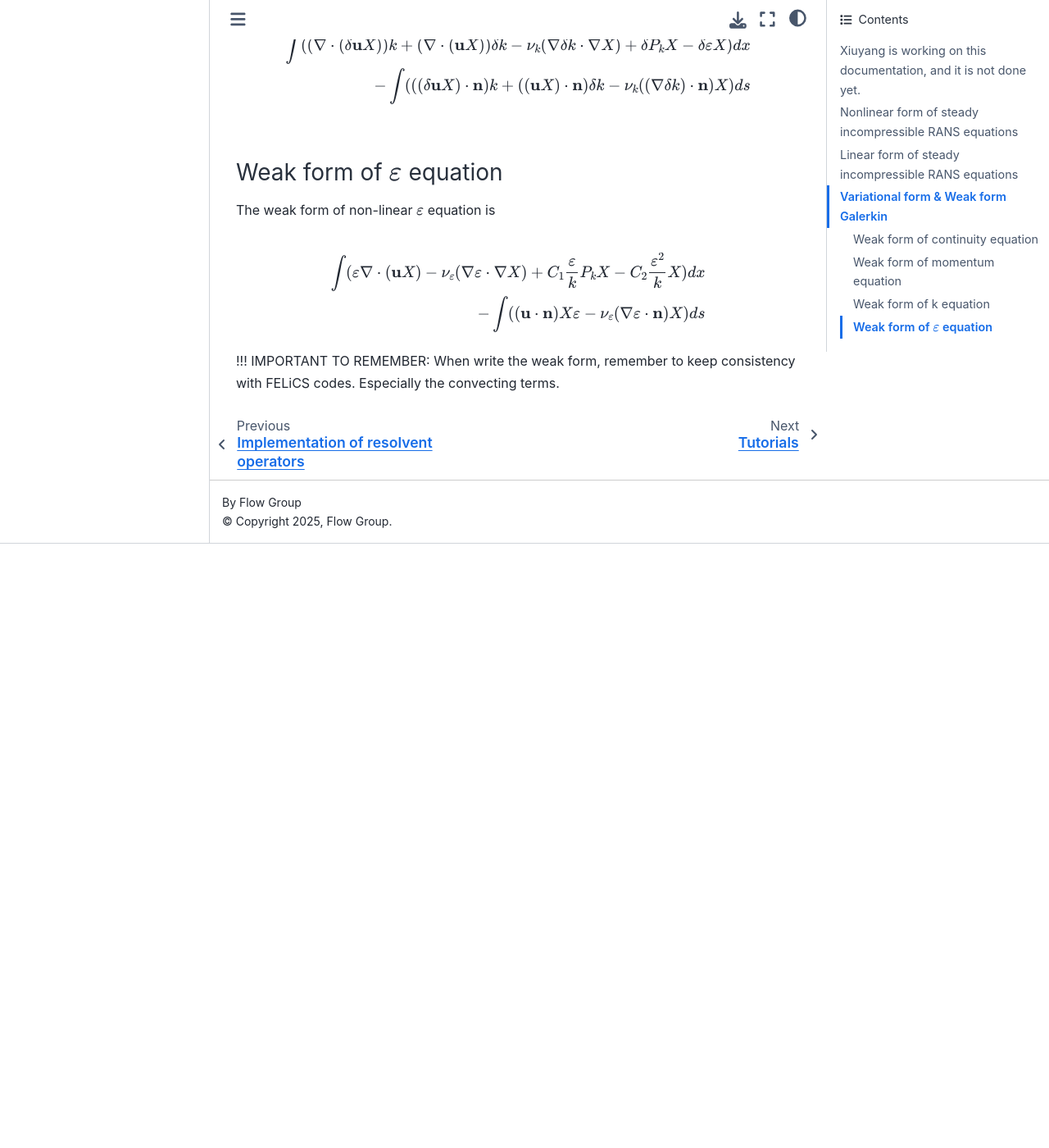
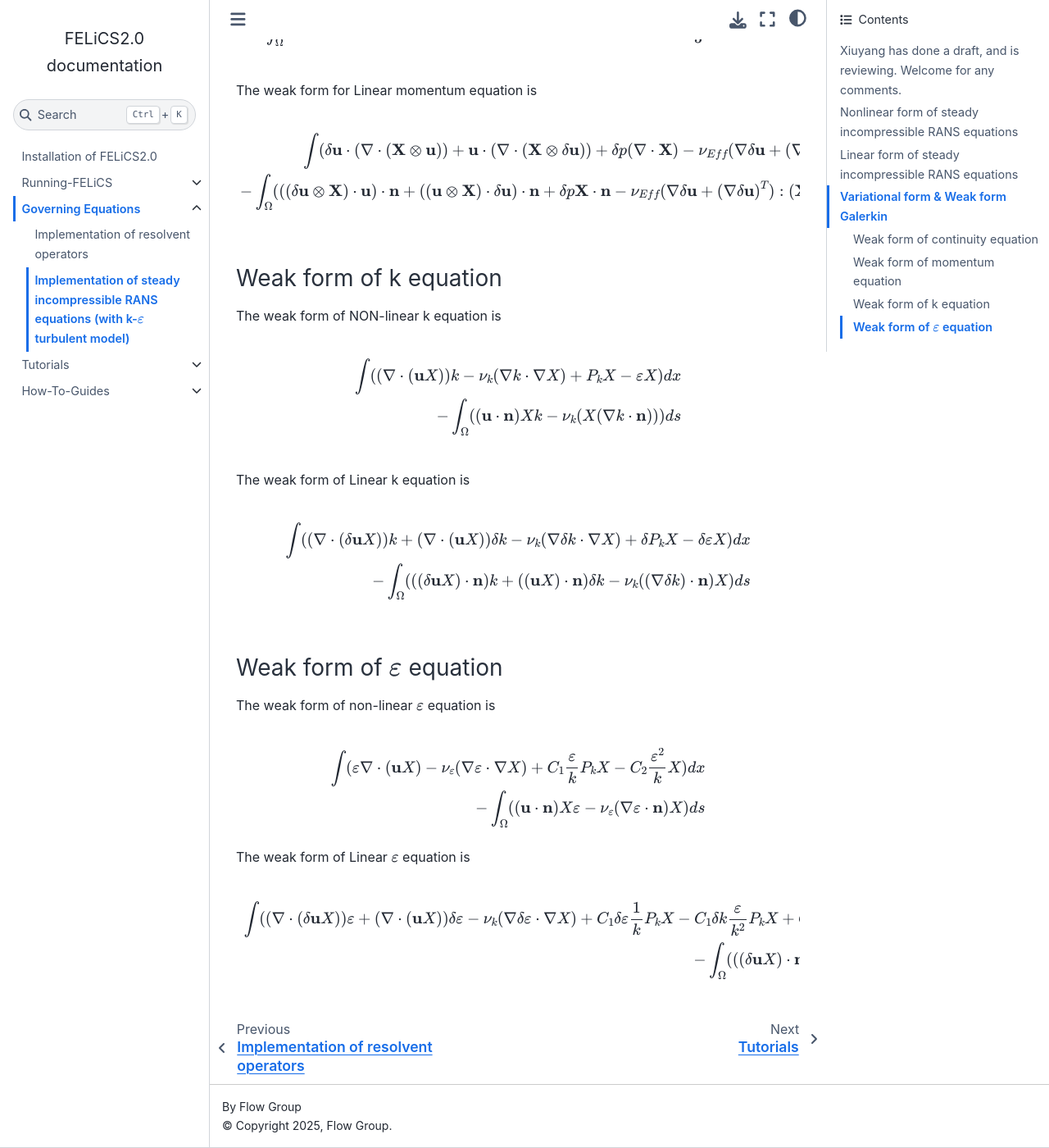
Before and after one commit to arash-mp/FELiCS_FSI, a Sphinx documentation site: the page built from DOCUMENTATION/GoverningEquations/Incompressible_RANS_k-e.md, in a window 1280 px wide and 1400 px high, scrolled down 3412 px. Shown: the whole window at 82% size. Built offline with Sphinx 7.4.7 and the Sphinx Book theme 1.1.4, drawn with Linux system fonts in a browser that asks for light colours; pages that are not in the unit, such as notebooks, are missing from menus; before the commit the page ends 4075 px from its top, so only the background shows below that; some of the changed text lies outside the part shown.

Commit message:
[doc] Edit documentation of RANS. Now it is done, welcome for review and comments.

```diff
--- a/DOCUMENTATION/GoverningEquations/Incompressible_RANS_k-e.md
+++ b/DOCUMENTATION/GoverningEquations/Incompressible_RANS_k-e.md
@@ -1,6 +1,6 @@
 # Implementation of steady incompressible RANS equations (with k-$\varepsilon$ turbulent model)
 
-## Xiuyang is working on this documentation, and it is not done yet.
+## Xiuyang has done a draft, and is reviewing. Welcome for any comments.
 
 ## Nonlinear form of steady incompressible RANS equations
 The starting point are the four equations (Continuity, Momentum, k and epsilon equations) for incompressible flow:
@@ -29,12 +29,16 @@ $$
     - C_{2\varepsilon} \frac{\varepsilon^2}{k}
     - S_{\varepsilon}
 $$
-where $\nu_{Eff} = \nu +\nu_t$,
-$\nu_t = C_\mu \frac{k^2}{\varepsilon}$,
-$\nu_k = \nu + \frac{\nu_t}{\sigma_k}$, $P_k = \frac{1}{2}\nu_t[\nabla\mathbf{u} + {\nabla\mathbf{u}}^T]:[\nabla\mathbf{u} + {\nabla\mathbf{u}}^T]$,
-$\nu_\varepsilon =
+where
+$$\nu_{Eff} = \nu +\nu_t$$
+$$\nu_t = C_\mu \frac{k^2}{\varepsilon}$$
+$$\nu_k = \nu + \frac{\nu_t}{\sigma_k}$$
+$$P_k = \frac{1}{2}\nu_t[\nabla\mathbf{u} + {\nabla\mathbf{u}}^T]:[\nabla\mathbf{u} + {\nabla\mathbf{u}}^T]$$
+
+$$\nu_\varepsilon =
 \nu+ \frac{\nu_t}{\sigma_\varepsilon}
-$.
+$$
+.
 
 In the standard $k- \varepsilon$ model, the constants in the equations are listed as follow:
 $C_\mu = 0.09$, $\sigma_k = 1.0$, $\sigma_\varepsilon = 1.3$, $C_{1\varepsilon } = 1.44$, $C_{2\varepsilon} = 1.92$.
@@ -76,13 +80,12 @@ $$
     - 2 C_{2\varepsilon} \frac{\varepsilon}{k} \delta \varepsilon
     + C_{2\varepsilon} \frac{\varepsilon^2}{k^2} \delta k
 $$
-where $\delta \nu_{Eff} = \delta \nu_t = 2C_\mu \frac{k}{\varepsilon}\delta k - C_\mu \frac{k^2}{\varepsilon^2} \delta \varepsilon $,
+where
+$$\delta \nu_{Eff} = \delta \nu_t = 2C_\mu \frac{k}{\varepsilon}\delta k - C_\mu \frac{k^2}{\varepsilon^2} \delta \varepsilon $$
+$$\delta \nu_k = \frac{\delta \nu_t}{\sigma_k}$$
+$$\delta P_k = \frac{1}{2}\delta \nu_t[\nabla\mathbf{u} + {\nabla\mathbf{u}}^T]:[\nabla\mathbf{u} + {\nabla\mathbf{u}}^T] + \nu_t[\nabla\delta \mathbf{u} + {\nabla\delta\mathbf{u}}^T]:[\nabla\mathbf{u} + {\nabla\mathbf{u}}^T]$$
+$$\delta \nu_\varepsilon = \frac{\delta \nu_t}{\sigma_\varepsilon}$$
 
-$\delta \nu_k = \frac{\delta \nu_t}{\sigma_k}$,
-
-$\delta P_k = \frac{1}{2}\delta \nu_t[\nabla\mathbf{u} + {\nabla\mathbf{u}}^T]:[\nabla\mathbf{u} + {\nabla\mathbf{u}}^T] + \nu_t[\nabla\delta \mathbf{u} + {\nabla\delta\mathbf{u}}^T]:[\nabla\mathbf{u} + {\nabla\mathbf{u}}^T]$,
-
-$\delta \nu_\varepsilon = \frac{\delta \nu_t}{\sigma_\varepsilon}$.
 
 ## Variational form & Weak form Galerkin
 
@@ -173,7 +180,7 @@ $$
     -\delta \varepsilon X
 )dx
 \\
--\int(
+-\int_\Omega(
     ((\delta  \mathbf{u} X) \cdot \mathbf{n}) k
     + ((\mathbf{u} X) \cdot \mathbf{n}) \delta k
     - \nu_k ((\nabla \delta k) \cdot \mathbf{n}) X
@@ -192,11 +199,28 @@ $$
     - C_2 \frac{\varepsilon ^2}{k} X
 )dx
 \\
--\int(
+-\int_\Omega(
     (\mathbf{u} \cdot \mathbf{n}) X \varepsilon
     -\nu_\varepsilon (\nabla \varepsilon \cdot \mathbf{n}) X
 )ds
 $$
 
-
-!!! IMPORTANT TO REMEMBER: When write the weak form, remember to keep consistency with FELiCS codes. Especially the convecting terms.
+The weak form of Linear $\varepsilon$ equation is
+$$
+\int(
+    (\nabla \cdot (\delta \mathbf{u}X))\varepsilon
+    +(\nabla \cdot (\mathbf{u} X)) \delta \varepsilon
+    -\nu_k (\nabla \delta \varepsilon \cdot \nabla X)
+    + C_1 \delta \varepsilon \frac{1}{k} P_k X
+    - C_1 \delta k \frac{\varepsilon}{k^2} P_k X
+    + C_1 \frac{\varepsilon}{k} \delta P_k X
+    - 2 C_2 \delta \varepsilon \frac{\varepsilon}{k} X
+    + C_2 \delta k \frac{\varepsilon ^2}{k^2} X
+)dx
+\\
+-\int_\Omega(
+    ((\delta  \mathbf{u} X) \cdot \mathbf{n}) \varepsilon
+    + ((\mathbf{u} X) \cdot \mathbf{n}) \delta \varepsilon
+    - \nu_k ((\nabla \delta \varepsilon) \cdot \mathbf{n}) X
+)ds
+$$
```
Also changed, not shown: other parts of DOCUMENTATION/GoverningEquations/Incompressible_RANS_k-e.md (+7 -3 lines).
